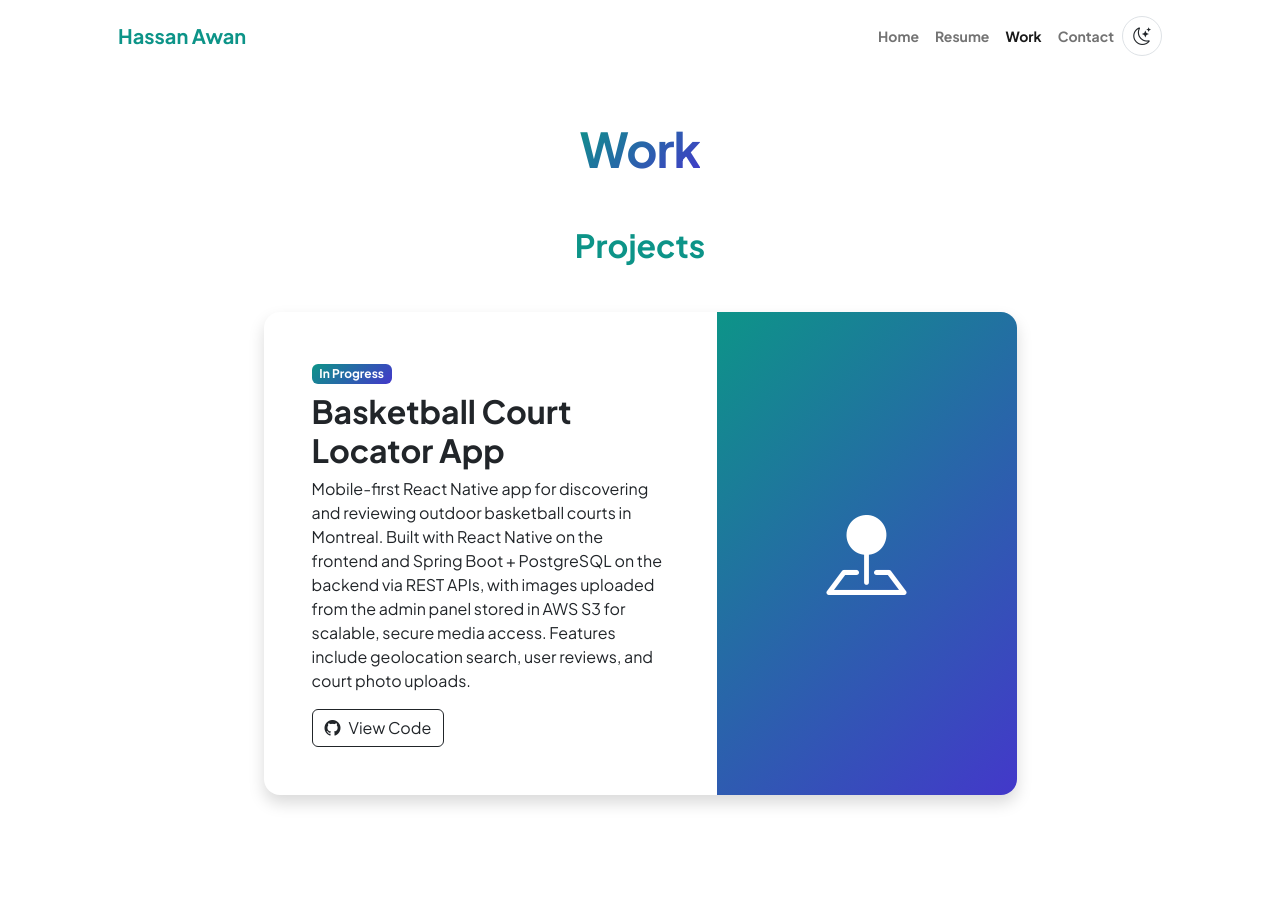
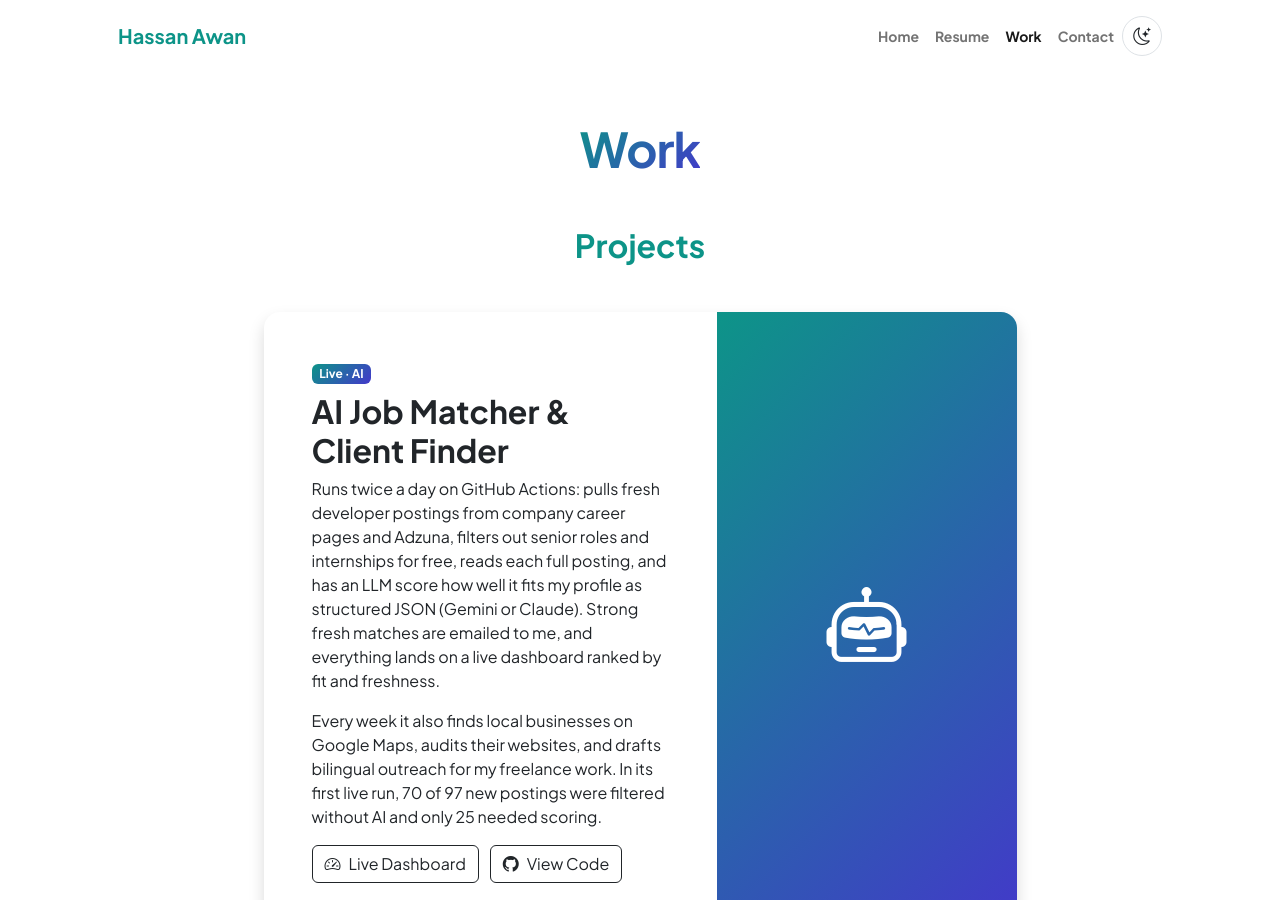
Before and after one commit to itsha24/Portfolio, a Jekyll site: the page built from projects.html, in a window 1280 px wide and 900 px high. Built offline with Jekyll 4.4.1, drawn with Linux system fonts in a browser that asks for light colours.

Commit message:
Add AI Job Matcher & Client Finder to the Work page
Co-Authored-By: Claude Opus 5.5 <noreply@anthropic.com>
Claude-Session: https://claude.ai/code/session_01WRUUsUDpYa1ypCb8aSmfDf

```diff
--- a/projects.html
+++ b/projects.html
@@ -13,6 +13,24 @@ title: Hassan's Portfolio | Work
         </div>
         <div class="row gx-5 justify-content-center">
             <div class="col-lg-11 col-xl-9 col-xxl-8">
+                <!-- Project Card: AI Job Matcher-->
+                <div class="card overflow-hidden shadow rounded-4 border-0 mb-5">
+                    <div class="card-body p-0">
+                        <div class="d-flex flex-column flex-md-row align-items-stretch">
+                            <div class="p-5">
+                                <div class="badge bg-gradient-primary-to-secondary text-white mb-2">Live · AI</div>
+                                <h2 class="fw-bolder">AI Job Matcher &amp; Client Finder</h2>
+                                <p>Runs twice a day on GitHub Actions: pulls fresh developer postings from company career pages and Adzuna, filters out senior roles and internships for free, reads each full posting, and has an LLM score how well it fits my profile as structured JSON (Gemini or Claude). Strong fresh matches are emailed to me, and everything lands on a live dashboard ranked by fit and freshness.</p>
+                                <p>Every week it also finds local businesses on Google Maps, audits their websites, and drafts bilingual outreach for my freelance work. In its first live run, 70 of 97 new postings were filtered without AI and only 25 needed scoring.</p>
+                                <a class="btn btn-outline-dark me-2 mb-2" href="https://itsha24.github.io/lead-gen-bot/" target="_blank" rel="noopener noreferrer"><i class="bi bi-speedometer2 me-2"></i>Live Dashboard</a>
+                                <a class="btn btn-outline-dark mb-2" href="https://github.com/itsha24/lead-gen-bot" target="_blank" rel="noopener noreferrer"><i class="bi bi-github me-2"></i>View Code</a>
+                            </div>
+                            <div class="project-tile bg-gradient-primary-to-secondary d-flex align-items-center justify-content-center flex-shrink-0">
+                                <i class="bi bi-robot text-white" style="font-size: 5rem;"></i>
+                            </div>
+                        </div>
+                    </div>
+                </div>
                 <!-- Project Card 1-->
                 <div class="card overflow-hidden shadow rounded-4 border-0">
                     <div class="card-body p-0">
```
